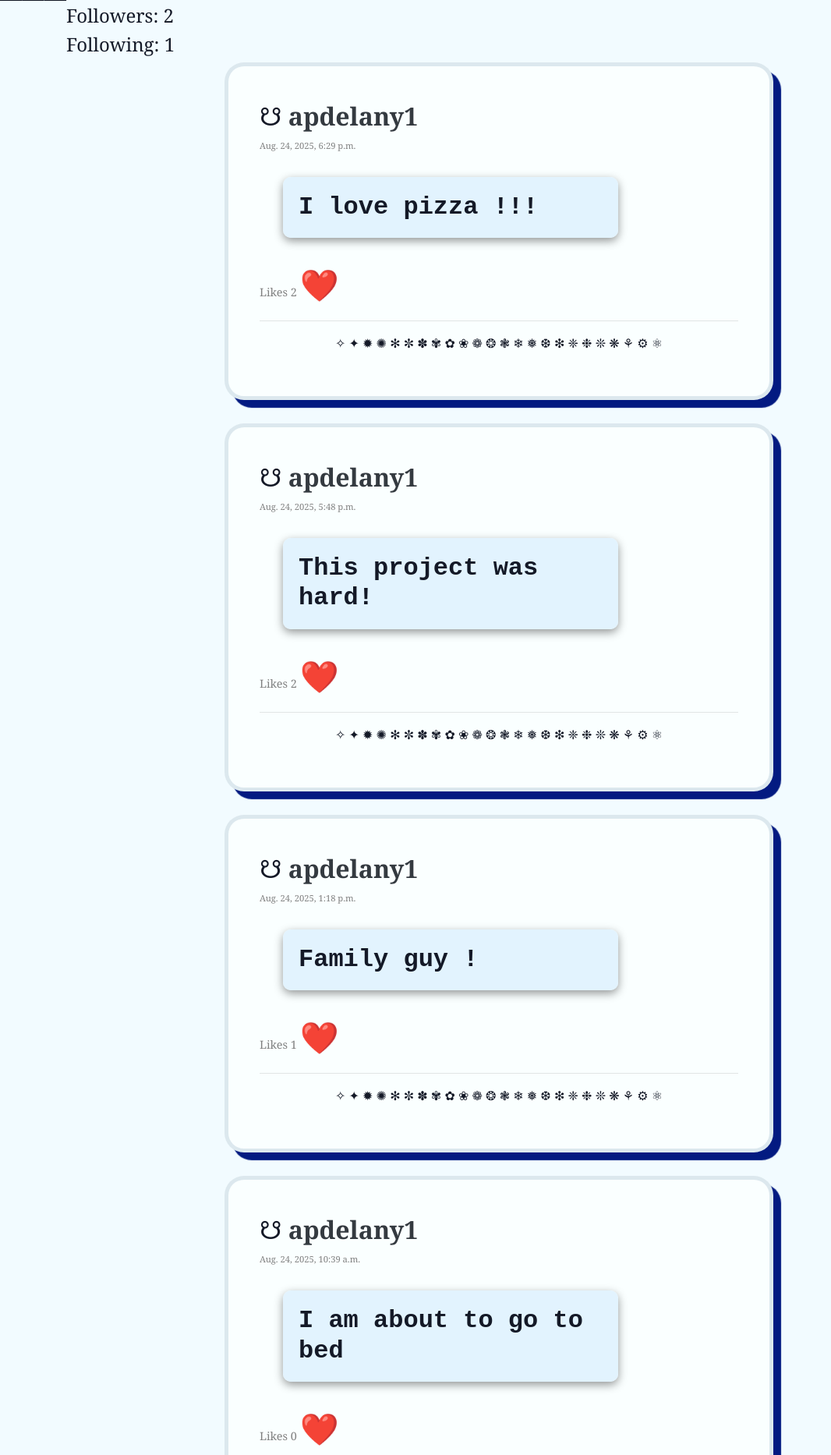
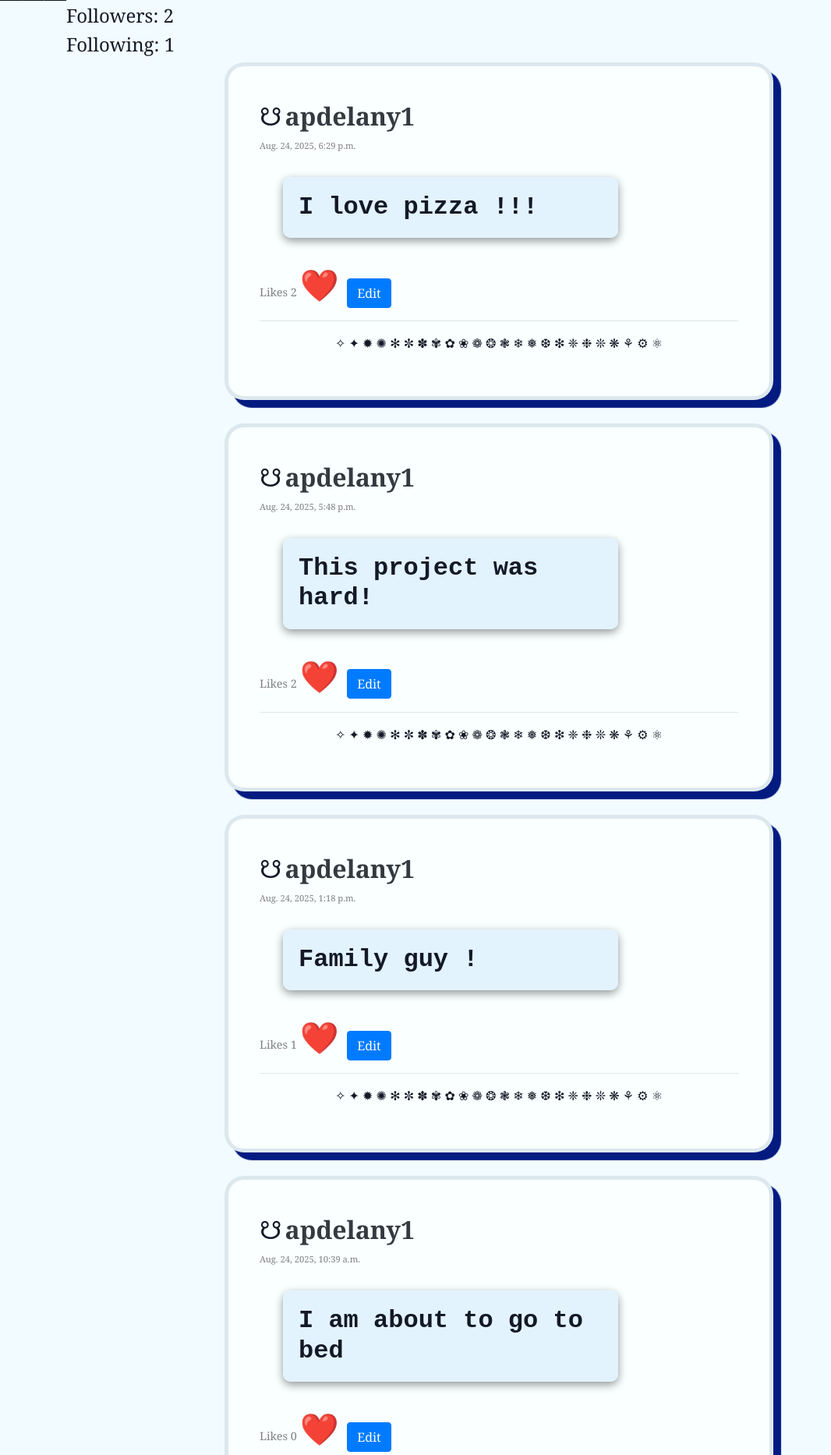
Before and after one commit to apdelany1/network, a Django app: a page that uses network/templates/network/userProfile.html in a window 1280 px wide. Shown: the part 106-1972 px from the top of the page at 78% size, without its empty margins (0-1066 px from the left). Run offline with Django 3.2, Linux system fonts and the light colour scheme; a user stored in the database is signed in; data comes from the database, SQL or seed files in the repository; some libraries are stand-ins or nearby versions.

Commit message:
fixed two bugs I noticed while filming video, will resubmit

```diff
--- a/network/templates/network/userProfile.html
+++ b/network/templates/network/userProfile.html
@@ -19,7 +19,7 @@
     <section id="allPosts">
         {% for post in page_obj %}
         <div class="post">
-            <span style="font-size:2rem">☋ </span>
+            <span style="font-size:2rem">☋</span>
             <a href="{% url 'userProfile' post.owner.username %}" id="userTitle" class="font-weight-bold text-dark h2">
                 {{post.owner.username}}<br>
             </a>
@@ -37,6 +37,11 @@
                 {% else %}
                     <a href="{% url 'login' %}">
                         ❤️
+                    </a>
+                {% endif %}
+                {% if request.user == post.owner %}
+                    <a href="{% url 'edit' post.id %}" class="btn btn-primary editButton {{ post.id }}">
+                        Edit
                     </a>
                 {% endif %}
                 <hr>
--- a/network/views.py
+++ b/network/views.py
@@ -155,7 +155,7 @@ def follow(request, uname):
 def following(request):
     following = Follower.objects.filter(follower=request.user).values_list('followee')
 
-    posts = Posts.objects.filter(owner__id__in=following)
+    posts = Posts.objects.order_by("-created").filter(owner__id__in=following)
     paginator = Paginator(posts, 10)
     page_number = request.GET.get("page")
 
```
